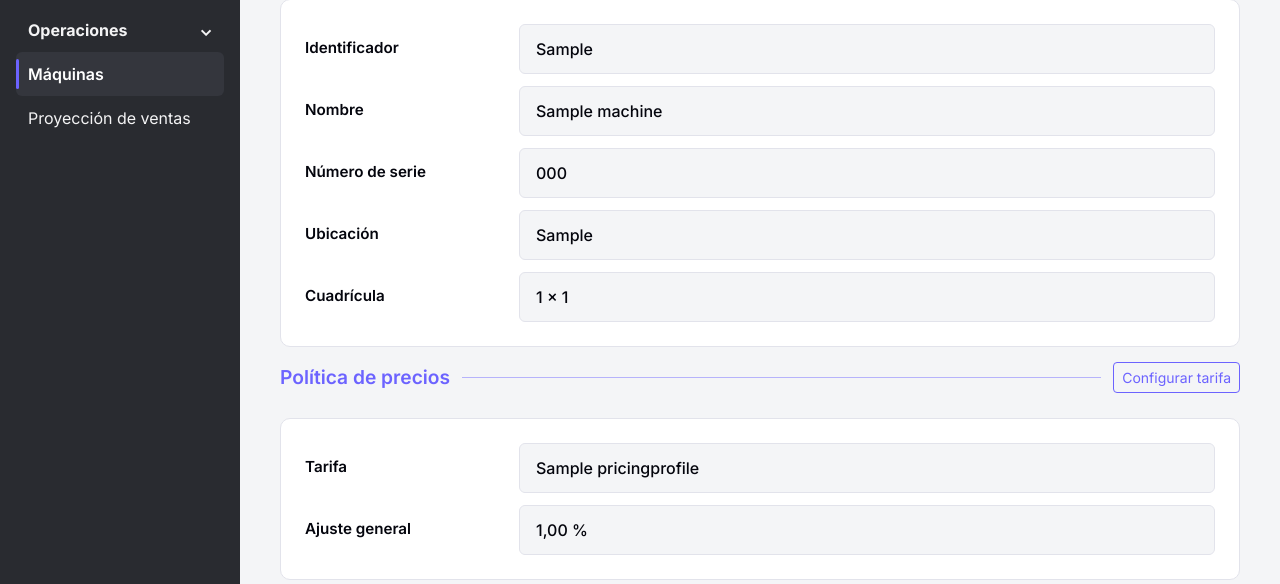
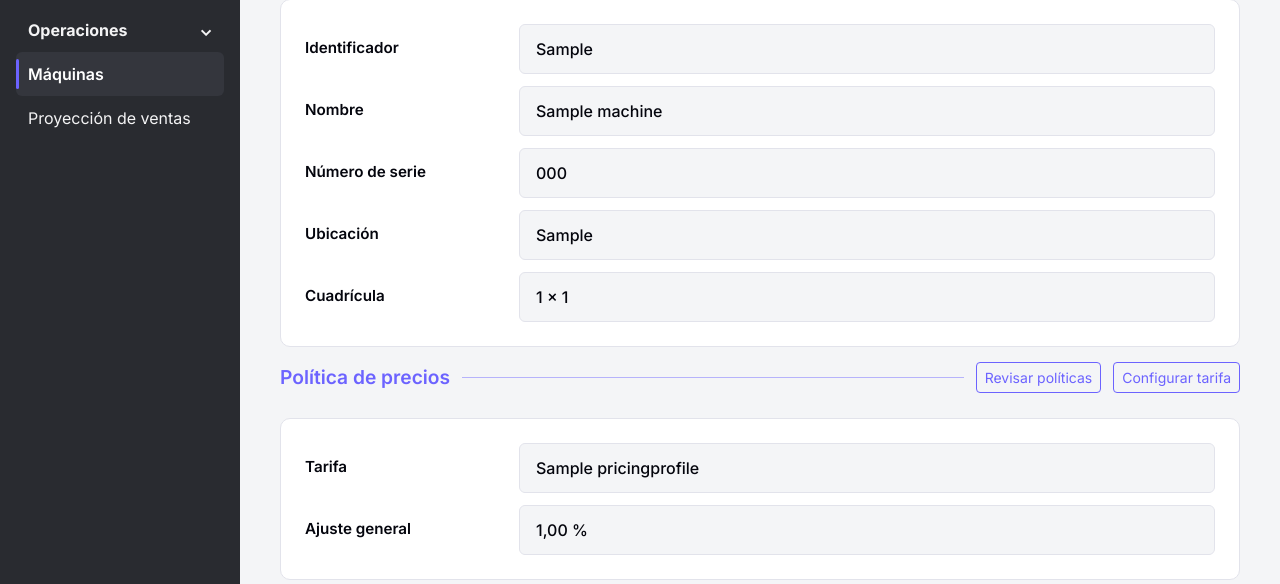
Before and after one commit to LWH9900/tfg-vending, a Django app: page /machines/1/ in a window 1280 px wide. Shown: the part 186-770 px from the top of the page. Run offline with Django 5.2, Linux system fonts and the light colour scheme; tables that the repository leaves empty hold one stand-in row (values such as "Sample post"); data that the repository does not hold is empty.

Commit message:
feat: update pricing section layout and add favicon

```diff
--- a/machines/templates/machines/machine_detail.html
+++ b/machines/templates/machines/machine_detail.html
@@ -106,15 +106,17 @@
 <div class="pricing-section-heading">
 
     <h2>
-        <a
-            href="{% url 'machines:pricing_profile_list' %}"
-            class="pricing-section-link"
-        >
-            Política de precios
-        </a>
+        Política de precios
     </h2>
 
     <div class="pricing-section-line"></div>
+
+    <a
+        href="{% url 'machines:pricing_profile_list' %}"
+        class="btn btn-sm btn-outline-primary"
+    >
+        Revisar políticas
+    </a>
 
     <button
         type="button"
--- a/templates/base.html
+++ b/templates/base.html
@@ -59,6 +59,11 @@
     <link
         rel="stylesheet"
         href="{% static 'css/components/pagination.css' %}"
+    >
+    <link
+        rel="icon"
+        type="image/png"
+        href="{% static 'img/favicon.png' %}"
     >
     {% block extra_css %}{% endblock %}
 </head>
```
Also changed, not shown: static/img/favicon.png (added).
